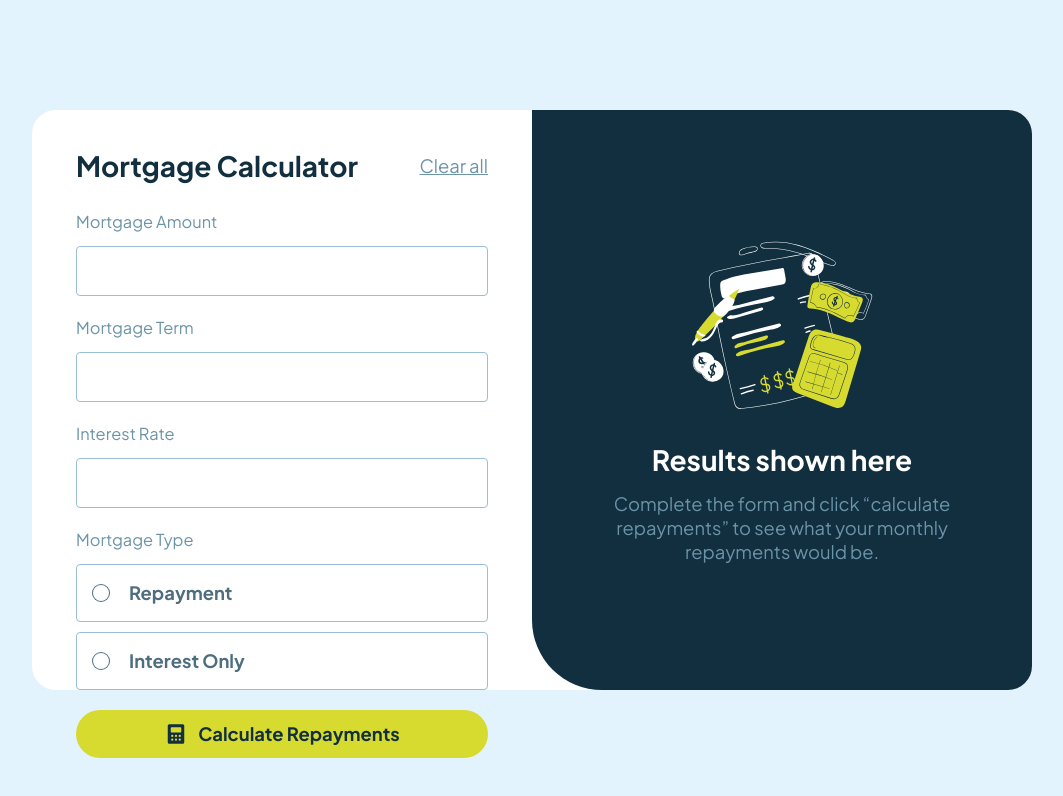
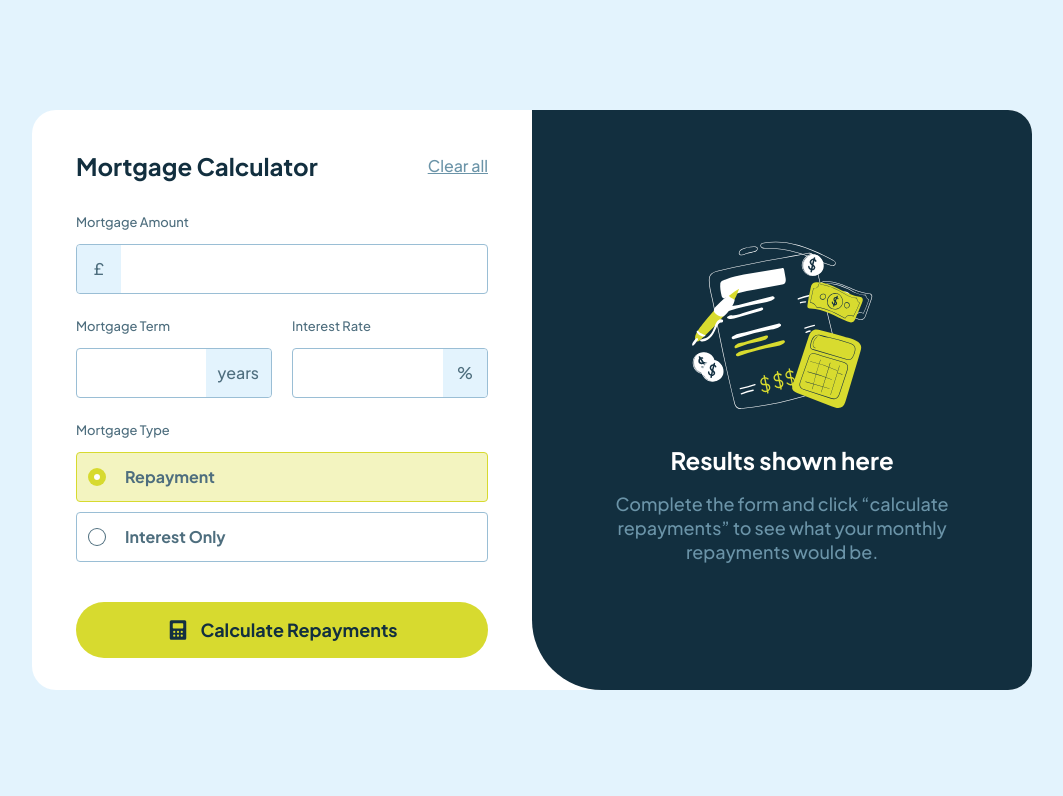
Before and after one commit to zeynabmvs/mortgage-repayment-calculator, a React (Vite) app: page / in a window 1280 px wide. Shown: the top 796 px of the page, without its empty margins (108-1171 px from the left). Built offline with nearby package versions, Linux system fonts and the light colour scheme.

Commit message:
add style details

```diff
--- a/index.html
+++ b/index.html
@@ -11,7 +11,7 @@
     <link href="https://fonts.googleapis.com/css2?family=Plus+Jakarta+Sans:ital,wght@0,200..800;1,200..800&display=swap" rel="stylesheet">
 
   </head>
-  <body class="text-base bg-slate-100 flex justify-center md:items-center md:h-screen font-jakarta text-fluid-base" >
+  <body class="text-base bg-slate-100 text-slate-900 flex justify-center md:items-center md:h-screen font-jakarta text-fluid-base font-medium" >
     <div id="root"></div>
     <script type="module" src="/src/main.tsx"></script>
   </body>
--- a/src/App.tsx
+++ b/src/App.tsx
@@ -85,6 +85,9 @@ function App() {
     formState: { errors },
   } = useForm<FormValues>({
     resolver: yupResolver(schema),
+    defaultValues: {
+      mortgageType: "repayment",
+    },
   });
 
   const [results, setResults] = useState({
@@ -106,12 +109,12 @@ function App() {
   return (
     <div className="w-full lg:w-[1000px] bg-white md:rounded-3xl h-full md:h-[580px] flex flex-col md:flex-row">
       {/* Calculator */}
-      <div className="basis-1/2 text-slate-900 flex flex-col px-5 py-7 md:p-11 items-start">
+      <div className="basis-1/2 flex flex-col px-5 py-7 md:p-11 items-start">
         <div className="w-full flex justify-between mb-8">
           <h1 className="font-bold text-fluid-xl">Mortgage Calculator</h1>
           <button
             onClick={() => clearForm()}
-            className="text-slate-500 hover:text-slate-700 transition-colors underline underline-offset-1"
+            className="text-slate-500 hover:text-slate-700 transition-colors underline underline-offset-1 text-fluid-sm"
           >
             Clear all
           </button>
@@ -121,7 +124,7 @@ function App() {
           onSubmit={handleSubmit(onSubmit)}
           className="flex flex-col gap-5 w-full"
         >
-          <div>
+          <div className="input-wrapper before:left-[1px] before:rounded-l before:content-['£']">
             <label htmlFor="mortgageAmount" className="form-label">
               Mortgage Amount
             </label>
@@ -129,17 +132,18 @@ function App() {
               id="mortgageAmount"
               type="float"
               {...register("mortgageAmount")}
-              className="form-input"
+              className="form-input pl-14 "
             />
 
             {errors.mortgageAmount && (
-              <span className="text-red text-xs mt-[10px]">
+              <span className="form-error">
                 {errors.mortgageAmount.message}
               </span>
             )}
           </div>
 
-          <div>
+          <div className="flex justify-between gap-5">
+            <div className="input-wrapper before:right-[1px] before:rounded-r before:content-['years'] before:px-3">
               <label htmlFor="mortgageTerm" className="form-label">
                 Mortgage Term
               </label>
@@ -147,17 +151,17 @@ function App() {
                 id="mortgageTerm"
                 type="number"
                 {...register("mortgageTerm")}
-              className="form-input"
+                className="form-input pr-14 "
               />
 
               {errors.mortgageTerm && (
-              <span className="text-red text-xs mt-[10px]">
+                <span className="form-error">
                   {errors.mortgageTerm.message}
                 </span>
               )}
             </div>
 
-          <div>
+            <div className="input-wrapper before:right-[1px] before:rounded-r before:content-['%']">
               <label htmlFor="interestRate" className="form-label">
                 Interest Rate
               </label>
@@ -165,14 +169,15 @@ function App() {
                 id="interestRate"
                 type="float"
                 {...register("interestRate")}
-              className="form-input"
+                className="form-input pr-14"
               />
 
               {errors.interestRate && (
-              <span className="text-red text-xs mt-[10px]">
+                <span className="form-error">
                   {errors.interestRate.message}
                 </span>
               )}
+            </div>
           </div>
 
           <div className="flex flex-col ">
@@ -180,8 +185,10 @@ function App() {
               Mortgage Type
             </label>
 
-            <label htmlFor="repayment" className="option-label mb-[10px] relative">
-
+            <label
+              htmlFor="repayment"
+              className="option-label mb-[10px] relative"
+            >
               <input
                 type="radio"
                 id="repayment"
@@ -205,7 +212,7 @@ function App() {
 
           <button
             type="submit"
-            className="bg-lime transition-all hover:bg-lime/80 rounded-full text-slate-900 flex justify-center items-center gap-[10px] py-3 px-6 font-bold min-w-11"
+            className="mt-5 bg-lime transition-all hover:bg-lime/80 rounded-full flex justify-center items-center gap-[10px] py-4 px-6 font-bold min-w-11"
           >
             <img src={calculatorIcon} alt="" />
             Calculate Repayments
--- a/src/index.css
+++ b/src/index.css
@@ -14,17 +14,32 @@ input[type="number"] {
 }
 
 @layer components {
+  .input-wrapper {
+    @apply relative;
+  }
+
   .form-input {
-    @apply relative border border-slate-300 rounded p-[14px] pl-14 w-full transition-all outline-offset-0 text-sm hover:border-lime;
+    @apply border border-slate-300 rounded p-[14px] w-full transition-all outline-offset-0 text-sm hover:border-lime;
   }
+
   .form-label {
-    @apply block text-slate-500 text-fluid-sm mb-3;
+    @apply block text-slate-700 text-fluid-xs mb-[10px];
   }
+
   .option-label {
-    @apply border border-slate-300 p-4 flex items-center gap-5 transition-all text-slate-700 font-bold rounded has-[:checked]:bg-lime/30 has-[:checked]:border-lime hover:border-lime;
+    @apply text-base border border-slate-300 p-3 flex items-center gap-5 transition-all text-slate-700 font-bold rounded has-[:checked]:bg-lime/30 has-[:checked]:border-lime hover:border-lime;
   }
+
   .form-radio {
     @apply box-content h-1.5 w-1.5 appearance-none rounded-full border-[5px] border-white bg-white
      bg-clip-padding outline-none ring-1 ring-slate-700 checked:border-lime checked:ring-lime;
   }
+
+  .input-wrapper::before {
+    @apply absolute bg-slate-100 min-w-[44px] h-[48px] top-[35px] bottom-0 text-base text-slate-700 flex justify-center items-center;
+  }
+
+  .form-error {
+    @apply text-red text-fluid-xs mt-[10px];
+  }
 }
--- a/tailwind.config.js
+++ b/tailwind.config.js
@@ -18,19 +18,19 @@ export default {
         jakarta: ['"Plus Jakarta Sans"', "sans-serif"],
       },
       fontSize: {
-        "fluid-xs": "clamp(0.75rem, 0.5vw + 0.5rem, 1rem)",
-        "fluid-sm": "clamp(0.875rem, 0.5vw + 0.625rem, 1.125rem)",
-        "fluid-base": "clamp(1rem, 0.5vw + 0.75rem, 1.25rem)",
-        "fluid-lg": "clamp(1.125rem, 0.5vw + 0.875rem, 1.5rem)",
-        "fluid-xl": "clamp(1.25rem, 1vw + 1rem, 1.75rem)",
-        "fluid-2xl": "clamp(1.5rem, 1vw + 1.25rem, 2rem)",
-        "fluid-3xl": "clamp(1.875rem, 1vw + 1.5rem, 2.5rem)",
-        "fluid-4xl": "clamp(2.25rem, 1vw + 1.75rem, 3rem)",
-        "fluid-5xl": "clamp(3rem, 1vw + 2.25rem, 4rem)",
-        "fluid-6xl": "clamp(3.75rem, 1vw + 2.75rem, 5rem)",
-        "fluid-7xl": "clamp(4.5rem, 1vw + 3.5rem, 6rem)",
-        "fluid-8xl": "clamp(6rem, 1vw + 4.5rem, 8rem)",
-        "fluid-9xl": "clamp(8rem, 1vw + 6rem, 10rem)",
+        "fluid-xs": "clamp(0.75rem, 0.65rem + 0.2vw, 0.875rem)",
+        "fluid-sm": "clamp(0.875rem, 0.8rem + 0.25vw, 1rem)",
+        "fluid-base": "clamp(1rem, 0.9rem + 0.3vw, 1.125rem)",
+        "fluid-lg": "clamp(1.125rem, 1rem + 0.4vw, 1.25rem)",
+        "fluid-xl": "clamp(1.25rem, 1.1rem + 0.5vw, 1.5rem)",
+        "fluid-2xl": "clamp(1.5rem, 1.25rem + 0.6vw, 1.875rem)",
+        "fluid-3xl": "clamp(1.875rem, 1.5rem + 0.75vw, 2.25rem)",
+        "fluid-4xl": "clamp(2.25rem, 1.75rem + 1vw, 2.5rem)",
+        "fluid-5xl": "clamp(3rem, 2.5rem + 1.25vw, 3.5rem)",
+        "fluid-6xl": "clamp(3.75rem, 3rem + 1.5vw, 4rem)",
+        "fluid-7xl": "clamp(4.5rem, 3.5rem + 2vw, 5rem)",
+        "fluid-8xl": "clamp(6rem, 4.5rem + 3vw, 7rem)",
+        "fluid-9xl": "clamp(8rem, 6rem + 4vw, 9rem)",
       },
     },
   },
```
Lines whose indentation alone changed are shown as unchanged.
